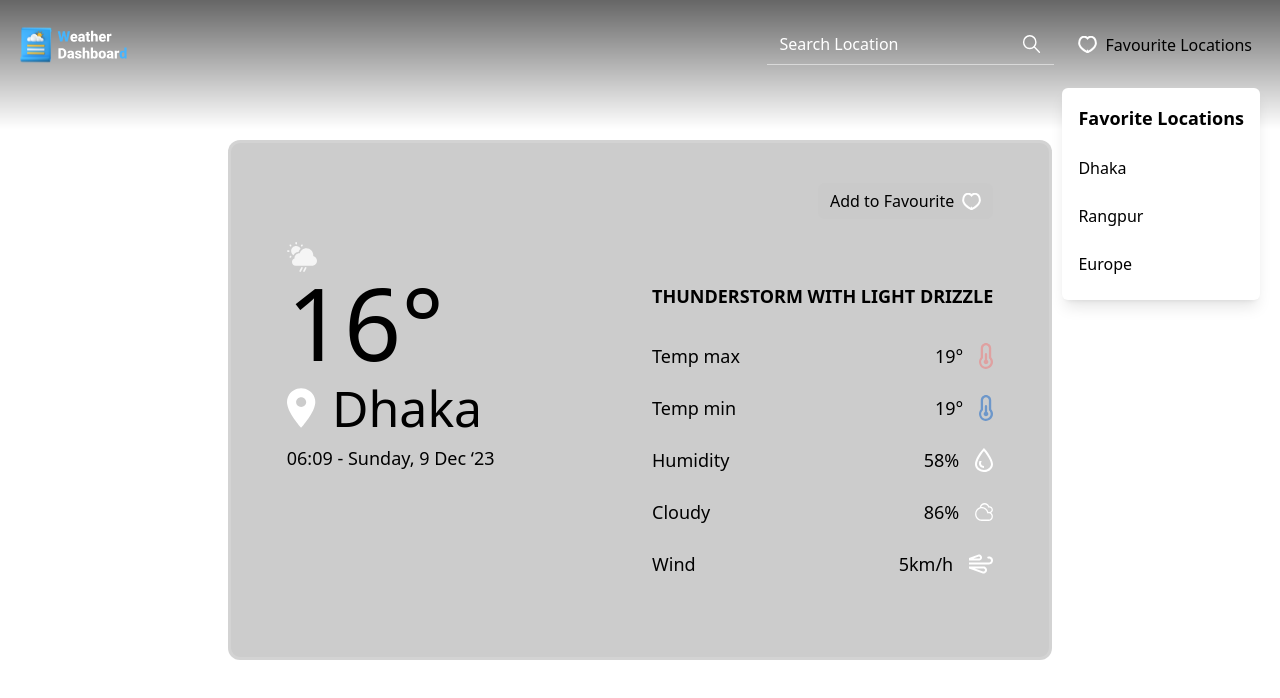
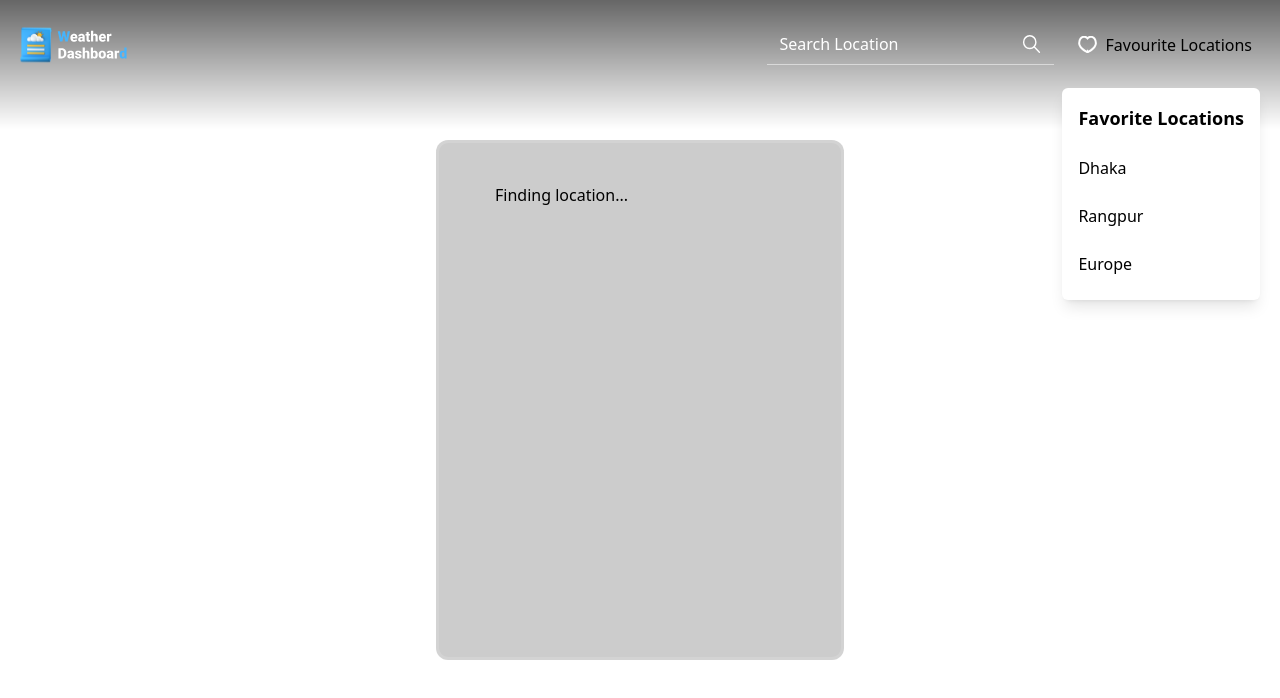
Before and after one commit to ashik-08/m4-weather-dashboard, a React (Vite) app: page / in a window 1280 px wide. Shown: the top 698 px of the page. Built offline with nearby package versions, Linux system fonts and the light colour scheme; no server answers.

Commit message:
[feat](context): add WeatherProvider and WeatherContext for weather data management

```diff
--- a/src/App.jsx
+++ b/src/App.jsx
@@ -1,8 +1,10 @@
 import Header from "./components/Header/Header";
 import WeatherBoard from "./components/Weather/WeatherBoard";
+import WeatherProvider from "./provider/WeatherProvider";
 
 function App() {
   return (
+    <WeatherProvider>
       <div className="h-screen grid place-items-center">
         <Header />
         <main>
@@ -11,6 +13,7 @@ function App() {
           </section>
         </main>
       </div>
+    </WeatherProvider>
   );
 }
 
--- a/src/components/Weather/WeatherBoard.jsx
+++ b/src/components/Weather/WeatherBoard.jsx
@@ -1,19 +1,26 @@
-import useWeather from "../../hooks/useWeather";
+import { useContext } from "react";
+import { WeatherContext } from "../../context";
 import AddToFavorite from "./AddToFavorite";
 import WeatherCondition from "./WeatherCondition";
 import WeatherHeadline from "./WeatherHeadline";
 
 const WeatherBoard = () => {
-  const { loading, error, weatherData } = useWeather();
+  const { loading, error, weatherData } = useContext(WeatherContext);
   console.log({ loading, error, weatherData });
 
   return (
     <div className="container">
       <div className="grid bg-black/20 rounded-xl backdrop-blur-md border-2 lg:border-[3px] border-white/[14%] px-4 lg:px-14 py-6 lg:py-10 min-h-[520px] max-w-[1058px] mx-auto">
         <div className="grid md:grid-cols-2 gap-10 md:gap-6">
-          <AddToFavorite />
-          <WeatherHeadline />
-          <WeatherCondition />
+          {loading.state ? (
+            <p>{loading.message}</p>
+          ) : (
+            <>
+              <AddToFavorite />
+              <WeatherHeadline />
+              <WeatherCondition />
+            </>
+          )}
         </div>
       </div>
     </div>
--- /dev/null
+++ b/src/context/index.js
@@ -0,0 +1,5 @@
+import { createContext } from "react";
+
+const WeatherContext = createContext("");
+
+export { WeatherContext };
--- /dev/null
+++ b/src/provider/WeatherProvider.jsx
@@ -0,0 +1,13 @@
+import { WeatherContext } from "../context";
+import useWeather from "../hooks/useWeather";
+
+const WeatherProvider = ({ children }) => {
+  const { loading, error, weatherData } = useWeather();
+  return (
+    <WeatherContext.Provider value={{ loading, error, weatherData }}>
+      {children}
+    </WeatherContext.Provider>
+  );
+};
+
+export default WeatherProvider;
```
Lines whose indentation alone changed are shown as unchanged.
